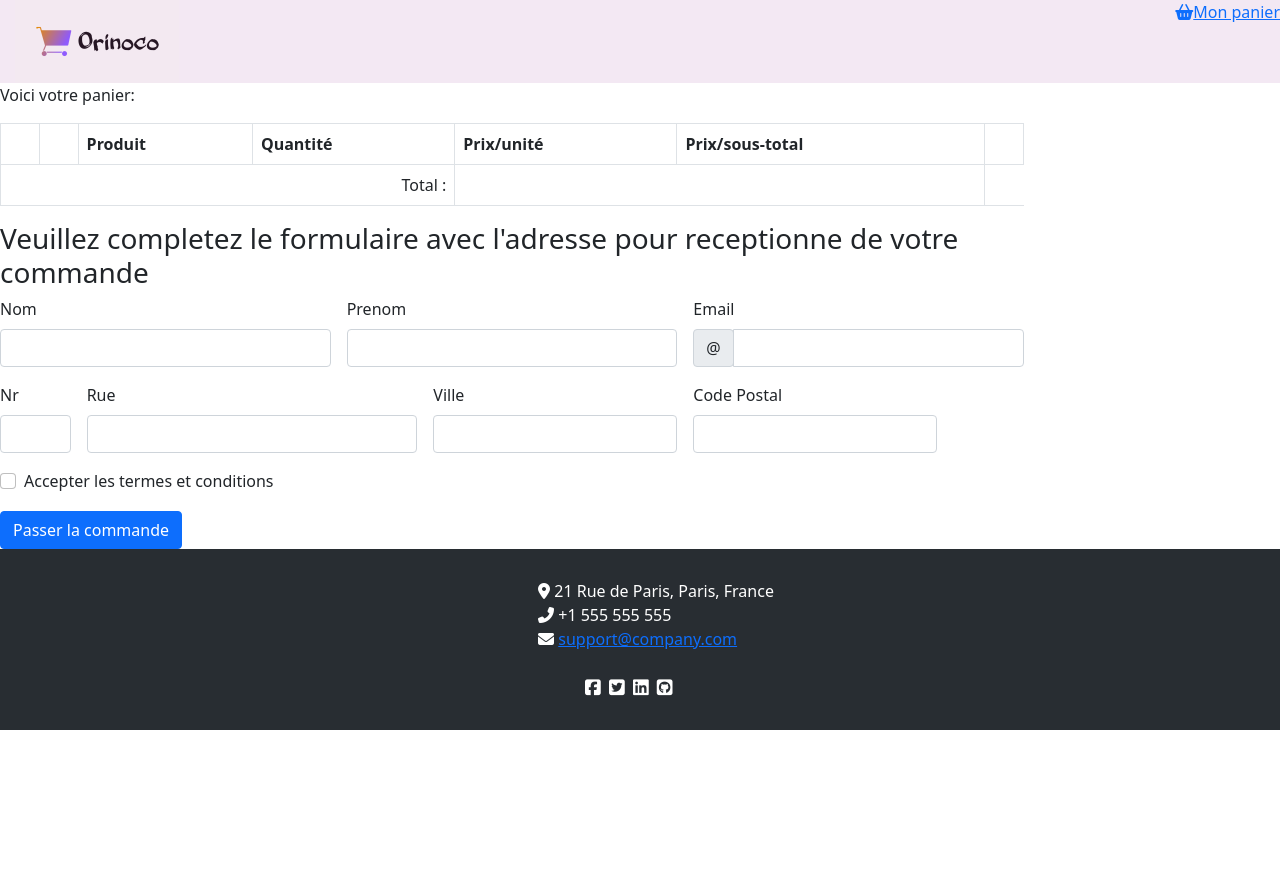
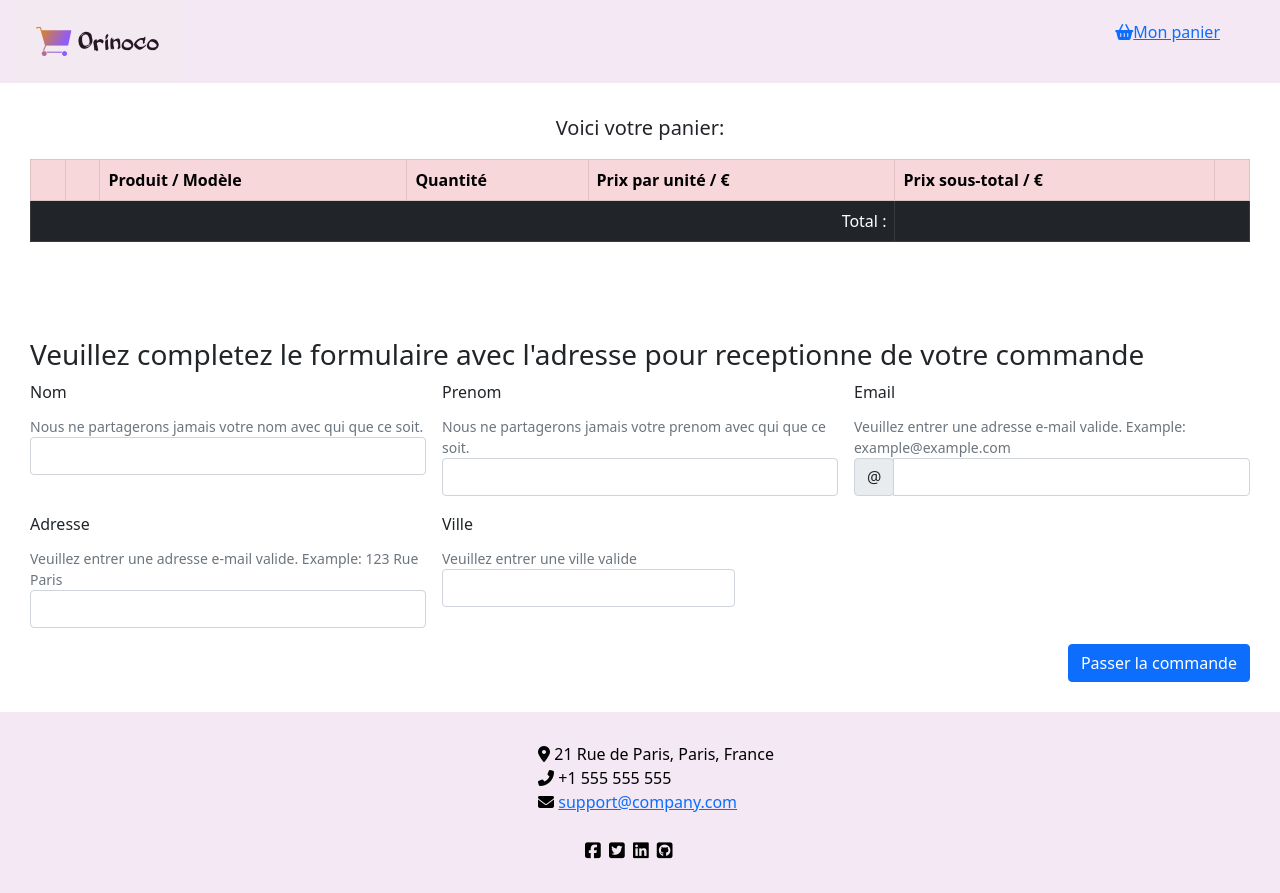
Before and after one commit to inabernic/BernicIna_5_26022021, a website: page frontend/panier.html in a window 1280 px wide. Before the commit the page ends 800 px from the top, so only its background shows below. Drawn offline with nearby package versions, Linux system fonts and the light colour scheme.

Commit message:
mis en forme du formulaire

```diff
--- a/frontend/recap_comande.html
+++ b/frontend/confirmation_comande.html
@@ -30,7 +30,7 @@
     </script>
     <script src="https://kit.fontawesome.com/43b52705fd.js" crossorigin="anonymous"></script>
 
-    <script src='./js/recap_comande.js' defer></script>
+    <script src='./js/confirmation_comande.js' defer></script>
 
 </head>
 
@@ -58,7 +58,7 @@
                     <td><img scope="col" id="imgProduit" height="" width="150"></img></td>
                     <td scope="col" id="nameProduit"></td>
                     <td scope="col" id="qt"></td>
-                    <td scope="col"id="sous_total"></td>
+                    <td scope="col" id="sous_total"></td>
                 </tr>
             </template>
 
@@ -87,8 +87,8 @@
                     </tfoot>
                 </table>
             </div>
-            <div class="card-body">
-                <input id="bouton_validate" type="button" class="btn btn-primary" value="Acheter"
+            <div class="card-body d-grid gap-2 d-md-flex justify-content-md-end">
+                <input id="bouton_validate" type="button" class="btn btn-danger" value="Acheter"
                     onclick="validateComande()">
             </div>
         </main>
--- a/frontend/js/getProduits.js
+++ b/frontend/js/getProduits.js
@@ -1,3 +1,3 @@
-export const getProduits = async() => (await fetch('http://localhost:3000/api/cameras')
-.then(response => response.json())
-.catch(error => alert(error)))
+export const getProduits = async () => (await fetch('http://localhost:3000/api/cameras')
+    .then(response => response.json())
+    .catch(error => alert(error)))
--- a/frontend/js/index.js
+++ b/frontend/js/index.js
@@ -1,4 +1,6 @@
-import {displayProduits} from './displayProduits.js';
+import {
+    displayProduits
+} from './displayProduits.js';
 
 function listeProduits() {
     displayProduits();
--- a/frontend/js/panier.js
+++ b/frontend/js/panier.js
@@ -1,6 +1,6 @@
 listCart()
 
-async function listCart(){
+async function listCart() {
     let products = [];
     const produitHtml = document.querySelector('#listProducts');
     const templateElem = document.getElementById('template_list')
@@ -14,17 +14,18 @@ async function listCart(){
             const clone = document.importNode(templateElem.content, true)
             clone.getElementById("nr").textContent = i++
             clone.getElementById("imgProduit").src = produit.imageUrl
-            clone.getElementById("nameProduit").textContent = ` Model: ` + produit.name
+            clone.getElementById("nameProduit").textContent = produit.name
             clone.getElementById("qt").textContent = produit.quantite
             clone.getElementById("priceProduit").textContent = produit.price
-            clone.getElementById("sous_total").textContent = ` Prix: ` + produit.price + ` Euros`
+            clone.getElementById("sous_total").textContent =  produit.price * produit.quantite
+            clone.getElementById("button_delete").onclick = deleteProductBasket(produit._id)
 
             produitHtml.appendChild(clone)
 
             total += produit.quantite * produit.price;
         }
         //afficher le  total
-        document.querySelector('#total').innerText = total +` Euros`;
+        document.querySelector('#total').innerText = total + ` Euros`;
 
     } catch (error) {
         console.error(error.message)
@@ -40,5 +41,5 @@ function deleteProductBasket(idProduct) {
     let filteredProducts = products.filter(elem => elem.id !== idProduct);
     localStorage.setItem('productsKey', JSON.stringify(filteredProducts));
     //localStorage.productsKey =  JSON.stringify(filteredProducts);    //acces direct
-    window.location.reload(); // il faut le mettre dans un event lisener                 ou utilise document!!!!!!!!!!!!!!!!!!!
+   // window.location.reload(); // il faut le mettre dans un event lisener                 ou utilise document!!!!!!!!!!!!!!!!!!!
 }
--- /dev/null
+++ b/frontend/package.json
@@ -0,0 +1,5 @@
+{
+  "devDependencies": {
+    "jsdom": "^16.5.2"
+  }
+}
--- a/frontend/panier.html
+++ b/frontend/panier.html
@@ -58,15 +58,15 @@
       </div>
 
       <div>
-        <table class="table table-bordered">
+        <table class="table-bordered table table-danger table-striped">
           <thead>
             <tr>
               <th scope="col"></th>
               <th scope="col"></th>
-              <th scope="col">Produit</th>
+              <th scope="col">Produit / Modèle</th>
               <th scope="col">Quantité</th>
-              <th scope="col">Prix/unité</th>
-              <th scope="col">Prix/sous-total</th>
+              <th scope="col">Prix par unité  / €</th>
+              <th scope="col">Prix sous-total / €</th>
               <th></th>
             </tr>
           </thead>
@@ -78,13 +78,14 @@
                 <td scope="col" id="nameProduit"></td>
                 <td scope="col" id="qt"></td>
                 <td scope="col" id="priceProduit"></td>
-                  <td scope="col"id="sous_total"></td>
+                <td scope="col" id="sous_total"></td>
+                <td scope="col"><div><input id="button_delete" type="button" value="Supprimer l'article"></td>
               </tr>
             </template>
           </tbody>
           <tfoot>
-            <tr>
-             <td id="totalLabel" colspan="4">Total : </td>
+            <tr class="table-dark">
+              <td id="totalLabel" colspan="5">Total : </td>
               <td id="total" colspan="2"></td>
             </tr>
           </tfoot>
@@ -95,48 +96,38 @@
         <h3>Veuillez completez le formulaire avec l'adresse pour receptionne de votre commande</h3>
       </div>
 
-    <form class="row g-3" action="recap_comande.html" novalidate>
+      <form class="row g-3" action="confirmation_comande.html" novalidate>
         <div class="col-md-4">
-            <label for="validationCustom01" class="form-label">Nom</label>
+          <label for="validationCustom01" class="form-label" aria-describedby="nomHelp">Nom</label>
+          <div id="nomHelp" class="form-text">Nous ne partagerons jamais votre nom avec qui que ce soit.</div>
           <input type="text" class="form-control" id="validationCustom01" required>
         </div>
         <div class="col-md-4">
-            <label for="validationCustom02" class="form-label">Prenom</label>
+          <label for="validationCustom02" class="form-label" aria-describedby="prenomHelp">Prenom</label>
+          <div id="prenomHelp" class="form-text">Nous ne partagerons jamais votre prenom avec qui que ce soit.</div>
           <input type="text" class="form-control" id="validationCustom02" required>
         </div>
         <div class="col-md-4">
-            <label for="validationCustomUsername3" class="form-label">Email</label>
+          <label for="validationCustomUsername3" class="form-label" aria-describedby="emailHelp">Email</label>
+          <div id="emailHelp" class="form-text">Veuillez entrer une adresse e-mail valide. Example: example@example.com </div>
           <div class="input-group has-validation">
             <span class="input-group-text" id="inputGroupPrepend">@</span>
-                <input type="text" class="form-control"
-                    id="validationCustomUsername03" aria-describedby="inputGroupPrepend" required>
+            <input type="text" class="form-control" id="validationCustomUsername03" aria-describedby="inputGroupPrepend"
+              required>
           </div>
         </div>
-        <div class="col-md-1">
-            <label for="validationCustom04" class="form-label">Nr</label>
-            <input type="text" class="form-control" id="validationCustom04" required>
-        </div>
         <div class="col-md-4">
-            <label for="validationCustom05" class="form-label">Rue</label>
+          <label for="validationCustom05" class="form-label" aria-describedby="adresseHelp">Adresse</label>
+          <div id="adresseHelp" class="form-text">Veuillez entrer une adresse e-mail valide. Example: 123 Rue Paris</div>
           <input type="text" class="form-control" id="validationCustom05" required>
         </div>
         <div class="col-md-3">
-            <label for="validationCustom06" class="form-label">Ville</label>
+          <label for="validationCustom06" class="form-label" aria-describedby="villeHelp">Ville</label>
+          <div id="villeHelp" class="form-text">Veuillez entrer une ville valide </div>
           <input type="text" class="form-control" id="validationCustom06" required>
         </div>
-        <div class="col-md-3">
-            <label for="validationCustom07" class="form-label">Code Postal</label>
-            <input type="text" class="form-control" id="validationCustom07" required>
-        </div>
-        <div class="col-12">
-            <div class="form-check">
-                <input class="form-check-input" type="checkbox" value="" id="invalidCheck" required>
-                <label class="form-check-label" for="invalidCheck">
-                    Accepter les termes et conditions
-                </label>
-            </div>
-        </div>
-        <div class="col-12">
+
+        <div class="col-12 d-grid gap-2 d-md-flex justify-content-md-end">
           <button class="btn btn-primary" type="submit">Passer la commande</button>
         </div>
       </form>
--- a/frontend/style.css
+++ b/frontend/style.css
@@ -1,16 +1,21 @@
 body {
-    background-color: burlywood;
     width: 100%;
     box-sizing: content-box;
 }
 
-.content{
-width: 80%;
+.content {
     justify-content: center;
+    padding: 30px;
 }
 
-.wrapper img{
+.panier p, .recapitulation p{
+    text-align: center;
+    font-size: 20px;
+}
+
+.wrapper img {
     margin-left: 15px;
+   font-size: 20px;
 }
 
 header {
@@ -30,7 +35,13 @@ header {
     vertical-align: middle;
 }
 
-.jumbotron{
+.find{
+    padding-right: 60px;
+    padding-top: 20px;
+    justify-items: baseline;
+}
+
+.jumbotron {
     text-align: center;
     padding: 10px;
 }
@@ -38,7 +49,7 @@ header {
  /**footer**/
  footer {
     display: flex;
-    background-color: #282d32;
+    background-color: rgb(243, 232, 243);
     justify-content: center;
 }
 
@@ -52,7 +63,7 @@ ul {
 }
 
 li {
-    color: white;
+    color: black;
 }
 
 .reseaux {
@@ -61,7 +72,7 @@ li {
 
 .reseaux i {
     list-style: none;
-    color: white;
+    color: black;
     padding-left: 4px;
 }
 
@@ -70,36 +81,45 @@ li {
     font-size: large;
 }
 
-i.fas.fa-shopping-basket{
+i.fas.fa-shopping-basket {
     align-items: center;
     padding-left: 50px;
 }
 
 
 /*  body index */
-#app img{
+#app img {
     max-width: 100%;
     height: 170px;
 }
 
-#app{
+#app {
     display: flex;
     flex-wrap: wrap;
     justify-content: space-between;
     padding: 10px;
 }
 
-#nameProduit{
+#nameProduit {
     text-overflow: ellipsis;
 }
 
 /* recap-command */
-#confirm-command{
+#confirm-command {
     background-color: rgb(247, 95, 95);
 }
 
 
 /* panier */
-#totalLabel{
-    text-align:right;
+#totalLabel {
+    text-align: right;
 }
+
+.formulaire{
+    padding-top: 80px;
+}
+/* produit */
+.ajout_panier{
+    padding-top: 3rem;
+    text-align: right;
+}
```
Also changed, not shown: frontend/js/displayProduits.js (+5 -3 lines), frontend/js/produit.js (+4 -4 lines), frontend/produit.html (+14 -8 lines), frontend/js/confirmation_comande.js (renamed from frontend/js/recap_comande.js), 2 other files. Lines whose indentation alone changed are shown as unchanged.
